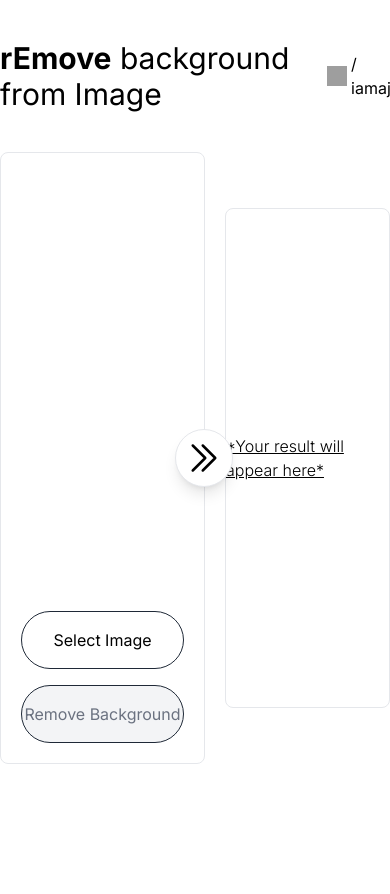
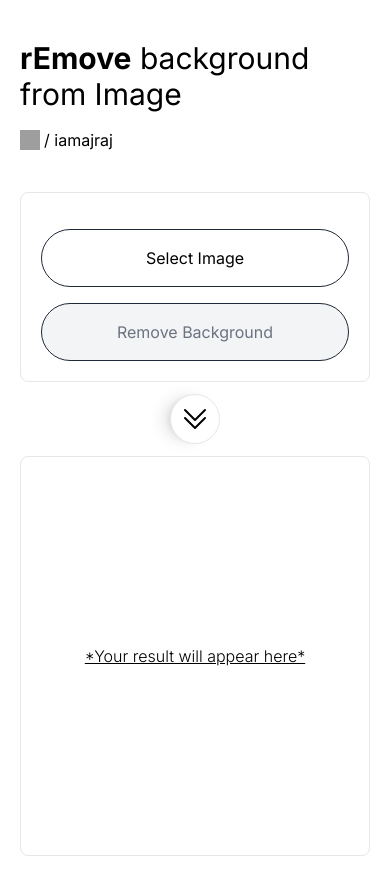
Before and after one commit to iamajraj/remove-bg-nextjs, a Next.js app: page / in a window 390 px wide. Before the commit the page ends 844 px from the top, so only its background shows below. Built offline with nearby package versions, Linux system fonts and the light colour scheme; grey boxes are pictures that could not be loaded.

Commit message:
responsive design made and some error handling done

```diff
--- a/src/app/page.tsx
+++ b/src/app/page.tsx
@@ -12,6 +12,7 @@ export default function Home() {
   const [image, setImage] = useState<File | null>(null);
   const [removedBGImage, setRemovedBGImage] = useState<string | null>();
   const [progressing, setProgressing] = useState(false);
+  const [error, setError] = useState('');
   const inp = useRef<HTMLInputElement | null>(null);
 
   const onChange = async (e: React.ChangeEvent<HTMLInputElement>) => {
@@ -37,6 +38,7 @@ export default function Home() {
     setProgressing(true);
     const data = new FormData();
     data.append('file', image);
+    try {
       const response = await axios.post('/api/rmbg', data, {
         headers: {
           'Content-Type': 'multipart/form-data',
@@ -45,12 +47,15 @@ export default function Home() {
       });
       const dataUrl = await fileToDataUrl(response.data);
       setRemovedBGImage(dataUrl);
+    } catch (err) {
+      setError('Something went wrong, Please try again.');
+    }
     setProgressing(false);
   };
 
   return (
-    <div className="w-full max-w-7xl mx-auto pt-10 pb-20 h-screen flex flex-col">
-      <div className="flex justify-between gap-4">
+    <div className="w-full max-w-7xl mx-auto pt-10 pb-20 h-screen flex flex-col px-5">
+      <div className="flex flex-col md:flex-row justify-between gap-4">
         <h1 className="text-3xl">
           <span className="font-bold">rEmove</span> background from Image
         </h1>
@@ -68,8 +73,8 @@ export default function Home() {
         </a>
       </div>
 
-      <div className="flex items-center flex-1 gap-5 mt-10 relative">
-        <div className="border flex-1 h-full max-h-[700px] w-1/2 rounded-lg flex flex-col gap-4 p-5">
+      <div className="flex flex-col w-full md:flex-row items-center flex-1 gap-3 mt-10 relative">
+        <div className="border flex-1 w-full h-full max-h-[700px] md:w-1/2 rounded-lg flex flex-col gap-4 p-5">
           {previewImage ? (
             <img src={previewImage} className="h-[77%] w-full aspect-square" />
           ) : (
@@ -99,10 +104,10 @@ export default function Home() {
           </div>
         </div>
 
-        <div className="absolute left-1/2 -ml-5 bg-white shadow-lg rounded-full p-2 z-10 border">
+        <div className="bg-white shadow-lg rounded-full p-2 border rotate-90 md:rotate-0">
           {progressing ? (
             <svg
-              className="animate-spin w-10 h-10 text-indigo-500"
+              className="animate-spin w-8 h-8 text-indigo-500"
               xmlns="http://www.w3.org/2000/svg"
               fill="none"
               viewBox="0 0 24 24"
@@ -128,7 +133,7 @@ export default function Home() {
               viewBox="0 0 24 24"
               strokeWidth={1.5}
               stroke="currentColor"
-              className="w-10 h-10"
+              className="w-8 h-8"
             >
               <path
                 strokeLinecap="round"
@@ -139,14 +144,14 @@ export default function Home() {
           )}
         </div>
 
-        <div className="relative border flex-1 h-full max-h-[500px] w-1/2 rounded-lg flex items-center justify-center">
+        <div className="relative border flex-1 w-full h-full min-h-[400px] max-h-[500px] md:w-1/2 rounded-lg flex items-center justify-center mb-10 md:mb-0">
           {progressing ? (
             <Shimmer width={300} height={300} />
           ) : removedBGImage ? (
             <img src={removedBGImage} className="h-full w-full aspect-square" />
           ) : (
             <p className="font-light underline">
-              *Your result will appear here*
+              {error ? error : '*Your result will appear here*'}
             </p>
           )}
           {removedBGImage && (
```
Lines whose indentation alone changed are shown as unchanged.
